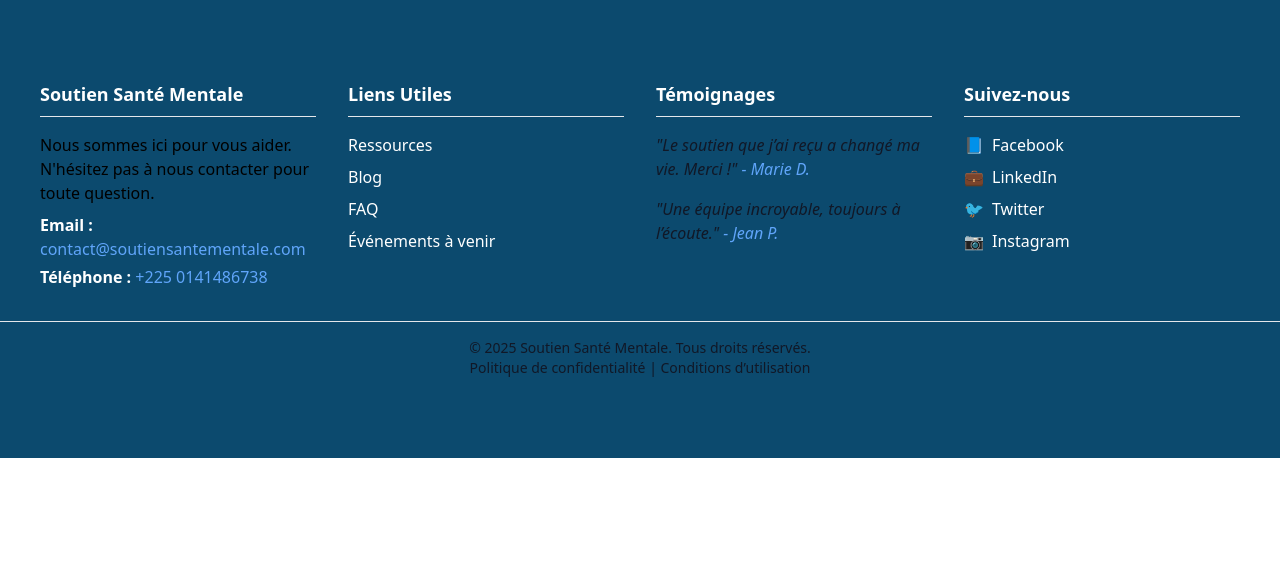
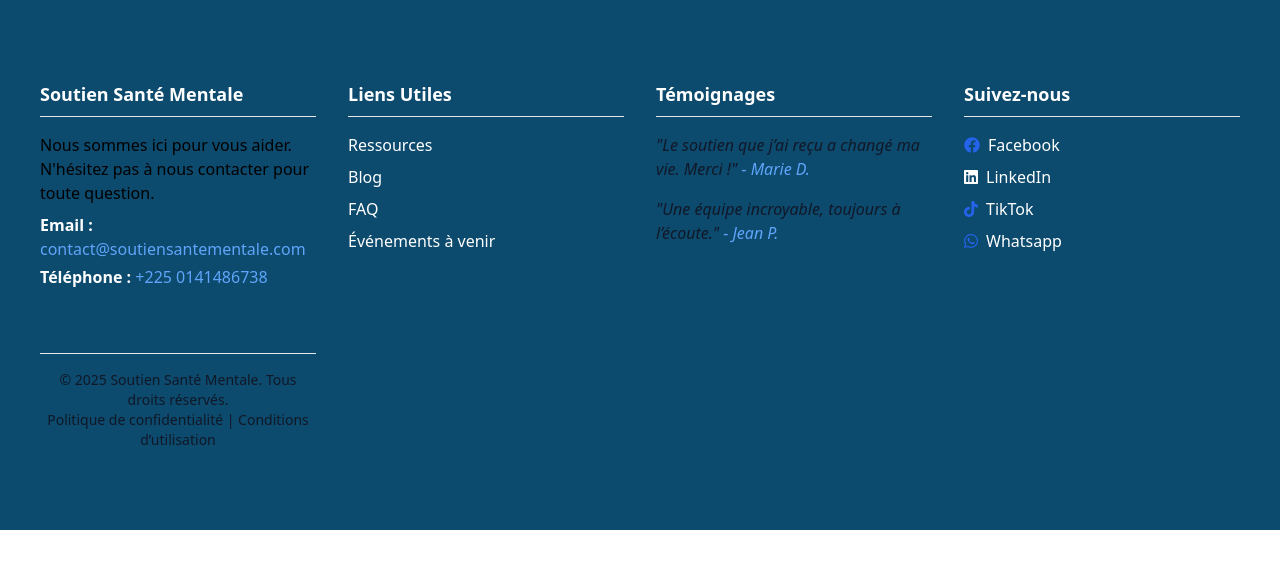
Before and after one commit to Rokia98/groupe3, a website: page src/component/footer.html in a window 1280 px wide. Drawn offline with Linux system fonts and the light colour scheme.

```diff
--- a/src/component/footer.html
+++ b/src/component/footer.html
@@ -5,6 +5,8 @@
     <meta name="viewport" content="width=device-width, initial-scale=1.0">
     <title>Document</title>
     <link href="/dist/output.css" rel="stylesheet">
+      <link href="https://cdnjs.cloudflare.com/ajax/libs/font-awesome/6.0.0-beta3/css/all.min.css" rel="stylesheet">
+
 
 </head>
 <body>
@@ -44,13 +46,24 @@
           <div>
             <h3 class="text-lg font-semibold border-b pb-2">Suivez-nous</h3>
             <ul class="mt-4 space-y-2">
-              <li><a href="https://www.psycom.org/sinformer/la-sante-mentale/les-troubles-psy/anxiete-phobies-et-toc/" class="flex items-center hover:text-gray-900"><span class="mr-2">📘</span>Facebook</a></li>
-              <li><a href="https://fr.linkedin.com/pulse/comprendre-la-sant%C3%A9-mentale-pourquoi-est-ce-essentiel-gloria-q6nbf?trk=public_post" class="flex items-center hover:text-gray-900"><span class="mr-2">💼</span>LinkedIn</a></li>
-              <li><a href="https://www.afro.who.int/fr/countries/cote-divoire/news/cote-divoire-des-soins-appropries-en-sante-mentale-dans-des-camps-de-priere" class="flex items-center hover:text-gray-900"><span class="mr-2">🐦</span>Twitter</a></li>
-              <li><a href="https://www.instagram.com/we.are.manssah/p/DGTo6ZwNtRU/?img_index=1" class="flex items-center hover:text-gray-900"><span class="mr-2">📷</span>Instagram</a></li>
+                <!-- Facebook -->
+                <li><a href="#" class="flex items-center hover:text-gray-900">
+                    <i class="fab fa-facebook mr-2 text-blue-600"></i>Facebook</a></li>
+
+                <!-- LinkedIn -->
+                <li><a href="#" class="flex items-center hover:text-gray-900">
+                    <i class="fab fa-linkedin mr-2 text-blue-700"></i>LinkedIn</a></li>
+
+                <!-- Twitter -->
+                <li><a href="#" class="flex items-center hover:text-gray-900">
+                  <i class="fa-brands fa-tiktok mr-2 text-blue-600"></i>TikTok</a></li>
+
+                <!-- Instagram -->
+                <li><a href="#" class="flex items-center hover:text-gray-900">
+                  <i class="fa-brands fa-whatsapp mr-2 text-blue-600"></i>Whatsapp</a></li>
             </ul>
-          </div>
         </div>
+
 
         <!-- Copyright & Liens -->
         <div class="text-center text-gray-900 text-sm mt-8 border-t pt-4">
```
